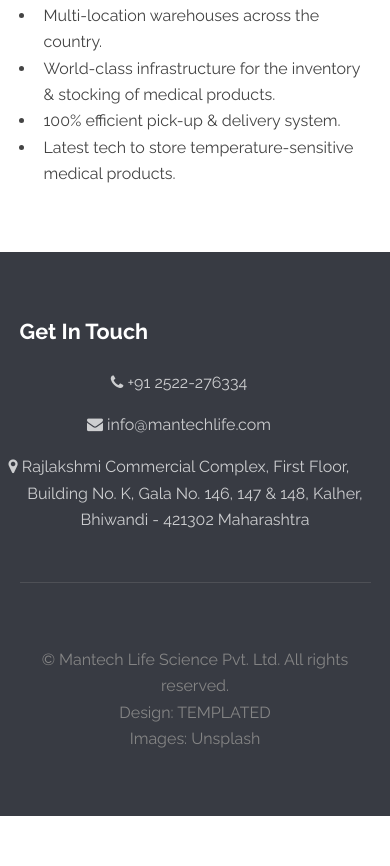
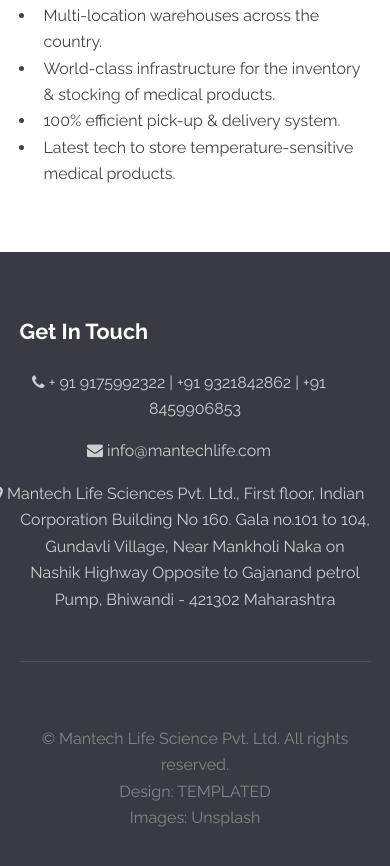
Before and after one commit to mantechlife/mantechlife.github.io, a plain HTML site: page about.html in a window 390 px wide. Shown: the part 1391-2257 px from the top of the page. Before the commit the page ends 2207 px from the top, so only its background shows below. Drawn offline with Linux system fonts and the light colour scheme.

Commit message:
updates contact address and phone number

```diff
--- a/about.html
+++ b/about.html
@@ -67,9 +67,9 @@
 					<section class="links">
 						<h3>Get In Touch</h3>
 						<ul class="actions">
-							<li><span class="icon fa-phone"></span> <a href="#">+91 2522-276334</a></li>
+							<li><span class="icon fa-phone"></span> <a href="#"> + 91 9175992322 | +91 9321842862 | +91 8459906853</a></li>
 							<li><span class="icon fa-envelope"></span> <a href="#">info@mantechlife.com</a></li>
-							<li><span class="icon fa-map-marker"></span> Rajlakshmi Commercial Complex, First Floor, Building No. K, Gala No. 146, 147 & 148, Kalher, Bhiwandi - 421302 Maharashtra</li>
+							<li><span class="icon fa-map-marker"></span> Mantech Life Sciences Pvt. Ltd., First floor, Indian Corporation Building No 160. Gala no.101 to 104, Gundavli Village, Near Mankholi Naka on Nashik Highway Opposite to Gajanand petrol Pump, Bhiwandi - 421302 Maharashtra</li>
 						</ul>
 					</section>
 					<div class="row">
```
